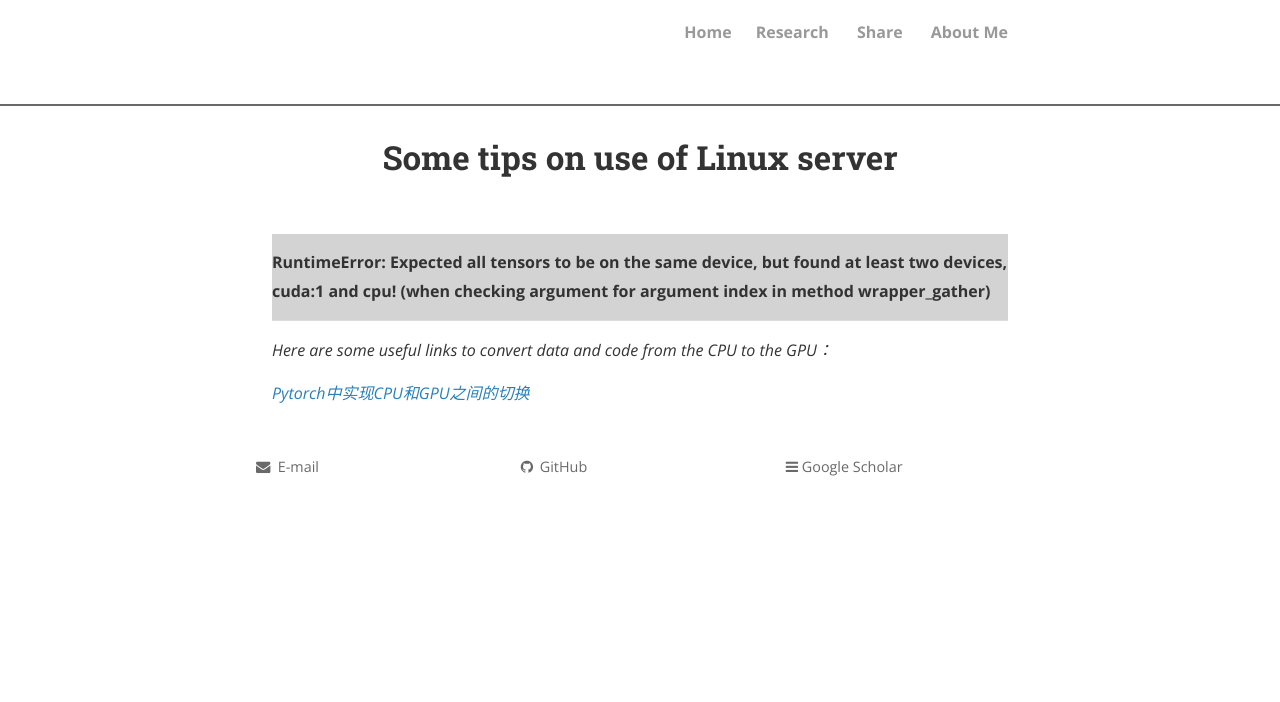
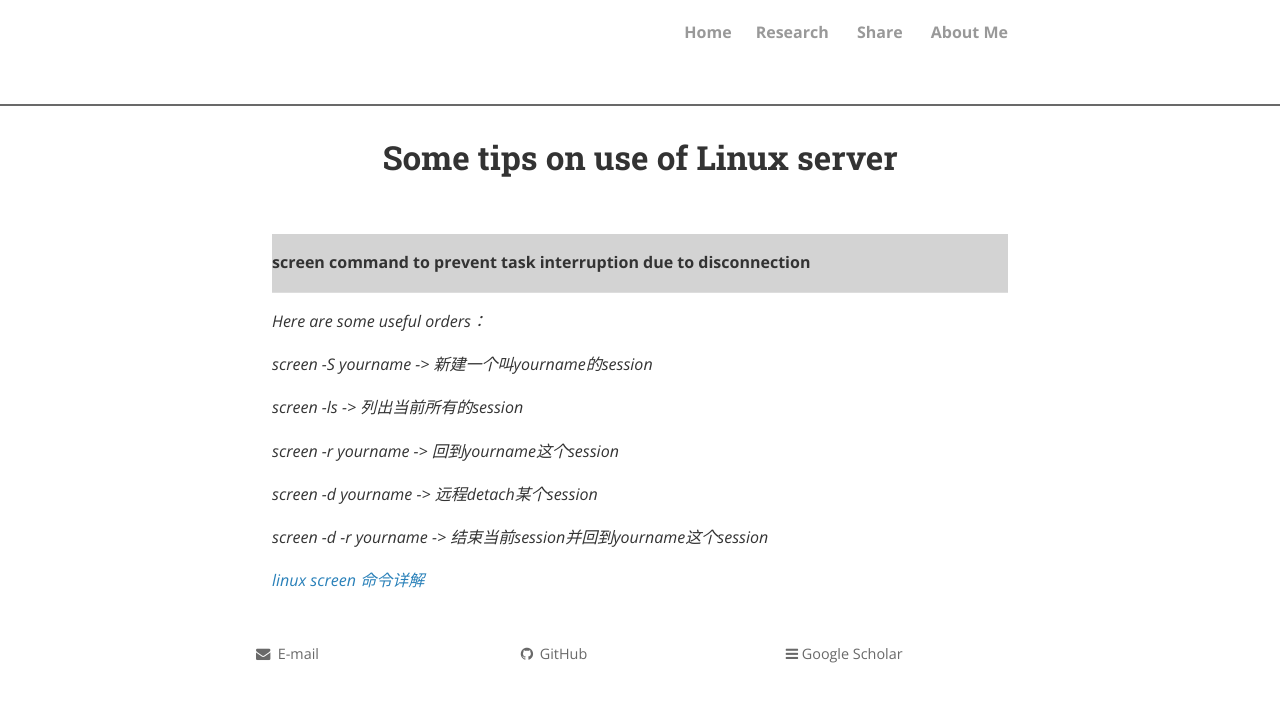
Before and after one commit to sosweetzhang/sosweetzhang.github.io, a Jekyll site: the page built from share/Experience/Some_tips_on_use_of_Linux_server.md, in a window 1280 px wide. Shown: the top 702 px of the page. Built offline with Jekyll 4.4.1, drawn with Linux system fonts in a browser that asks for light colours; nearby versions of some CDN libraries; comment, search, counter and statistics services are not loaded; a style sheet for code colours, icons or effects is not loaded.

Commit message:
Update Some_tips_on_use_of_Linux_server.md

```diff
--- a/share/Experience/Some_tips_on_use_of_Linux_server.md
+++ b/share/Experience/Some_tips_on_use_of_Linux_server.md
@@ -5,8 +5,19 @@ permalink: /share/Experience/231106_2/
 ---
 
 
-<table><tr><td bgcolor=lightgray><strong>RuntimeError: Expected all tensors to be on the same device, but found at least two devices, cuda:1 and cpu! (when checking argument for argument index in method wrapper_gather)</strong></td></tr></table>
+<table><tr><td bgcolor=lightgray><strong>screen command to prevent task interruption due to disconnection</strong></td></tr></table>
 
-<em>Here are some useful links to convert data and code from the CPU to the GPU：</em>
+<em>Here are some useful orders：</em>
 
-<em><a href="https://blog.csdn.net/mxh3600/article/details/124460988" title="">Pytorch中实现CPU和GPU之间的切换</a> </em>
+_screen -S yourname -> 新建一个叫yourname的session_
+
+_screen -ls -> 列出当前所有的session_
+
+_screen -r yourname -> 回到yourname这个session_
+
+_screen -d yourname -> 远程detach某个session_
+
+_screen -d -r yourname -> 结束当前session并回到yourname这个session_
+
+
+<em><a href="https://www.cnblogs.com/mchina/archive/2013/01/30/2880680.html" title="">linux screen 命令详解</a> </em>
```
